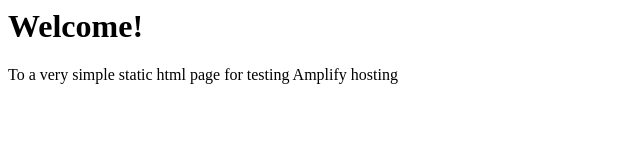
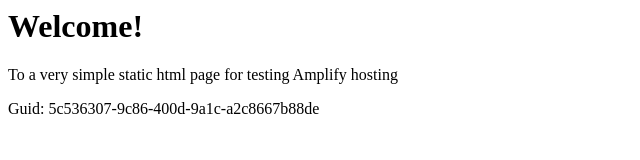
Before and after one commit to aws-aemilia-gru/Github-PR-Commit-Integration-Test-DoNotTouch-GithubWebhookPreviewCanaryTest-v1-prod-sa-east-1, a website: page src/index.html in a window 1280 px wide. Shown: the whole page, without its empty margins (0-640 px from the left). Drawn offline with Linux system fonts and the light colour scheme.

Commit message:
commit from integ tests

```diff
--- a/src/index.html
+++ b/src/index.html
@@ -1,3 +1,5 @@
+
+
 <html lang="en">
 
 <head>
@@ -10,6 +12,6 @@
 <body>
     <h1>Welcome!</h1>
     <p>To a very simple static html page for testing Amplify hosting</p>
-</body>
+    <p>Guid: 5c536307-9c86-400d-9a1c-a2c8667b88de</p></body>
 
 </html>
```
